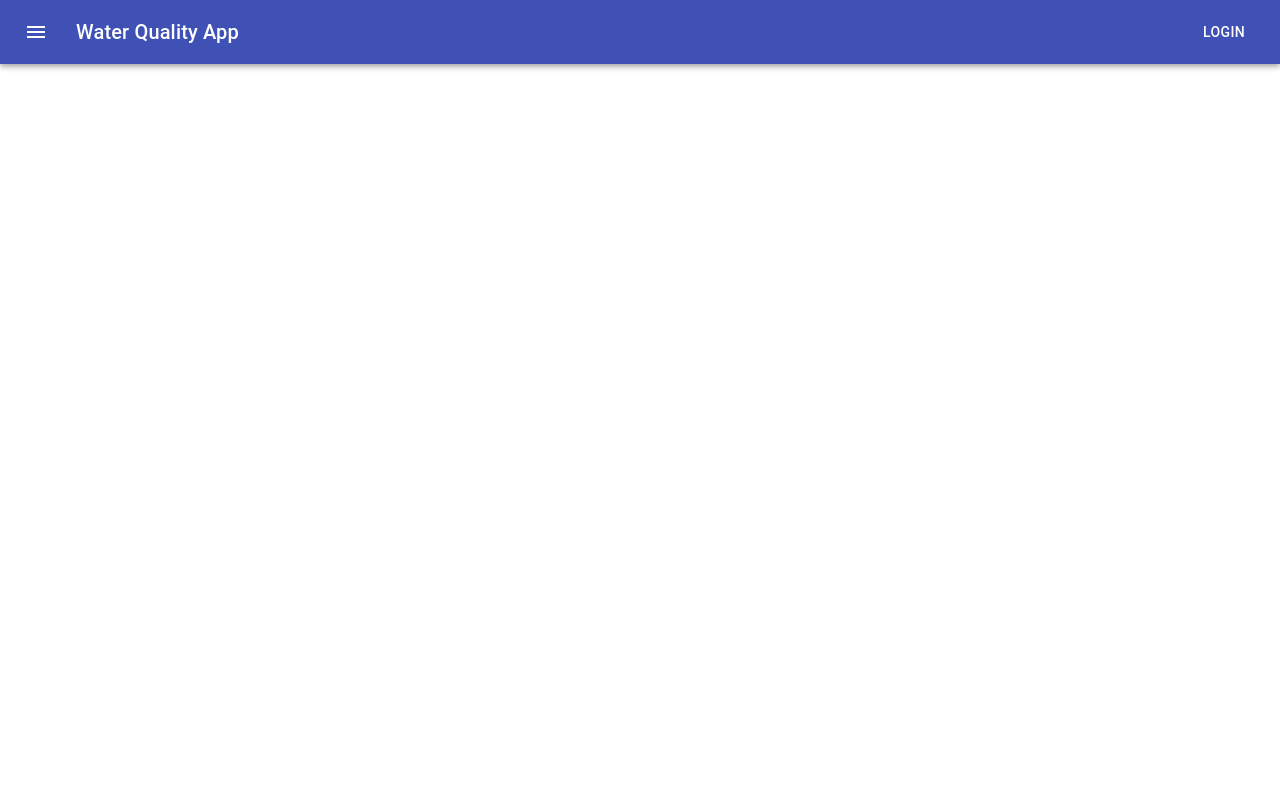
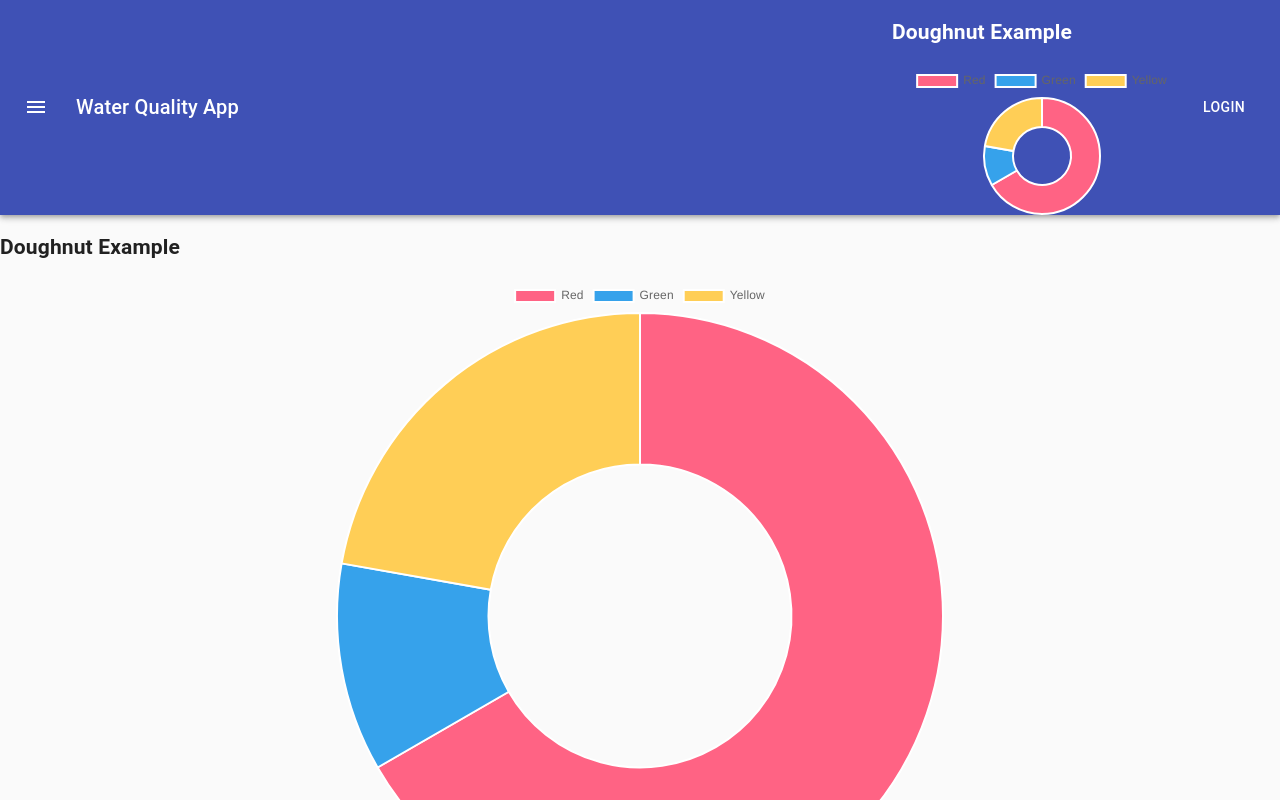
Before and after one commit to johnLeavell/water-frontend, a React (Create React App) app: page /login in a window 1280 px wide. Shown: the top 800 px of the page. Built offline with nearby package versions, Linux system fonts and the light colour scheme; no server answers.

Commit message:
testing chart.js

```diff
--- a/src/App.js
+++ b/src/App.js
@@ -1,12 +1,32 @@
 import React, { Component } from 'react';
-
 import './App.css';
 import { BrowserRouter as Router, Switch, Route, Link } from 'react-router-dom';
 import Login from './components/Login';
-import NavDrawer from './components/NavDrawer'
+import NavDrawer from './components/NavDrawer';
+import Dashboard from './components/dashboard/Dashboard';
 
 
 class App extends Component {
+  constructor(props){
+    super(props);
+    this.state = {
+      reports: [],
+    }
+  }
+  componentDidMount(){
+    this.fetchResults();
+  };
+
+  fetchResults(){
+    fetch('http://localhost:3000/results')
+    .then(resp => resp.json())
+    .then(data => {
+      this.setState({
+      reports: data
+      })
+    })
+  };
+
   render(){
     return (
       <>
@@ -25,8 +45,8 @@ class App extends Component {
           <div className="auth-wrapper">
             <div className="auth-inner">
               <Switch>
-                <Route exact path='/' component={Login} />
-                <Route path="/log-in" component={Login} />
+                <Route exact path='/' component={Dashboard} />
+                <Route path="/login" component={Login} />
               </Switch>
             </div>
           </div>
--- a/src/components/Login.js
+++ b/src/components/Login.js
@@ -92,7 +92,7 @@ export default function Login() {
             variant="contained"
             color="primary"
             className={classes.submit}
-            color="inherit"
+            // color="inherit"
           >
             Log In
           </Button>
--- a/src/components/NavDrawer.js
+++ b/src/components/NavDrawer.js
@@ -8,7 +8,7 @@ import IconButton from '@material-ui/core/IconButton';
 import MenuIcon from '@material-ui/icons/Menu';
 import Button from '@material-ui/core/Button';
 
-// import Login from './Login'
+import Login from './Login'
 
 const useStyles = makeStyles((theme) => ({
   root: {
@@ -36,6 +36,7 @@ function NavDrawer() {
           <Typography variant="h6" className={classes.title}>
             Water Quality App
           </Typography>
+          { Login ? <Dashboard /> : <Dashboard />}
           <Button color="inherit">Login</Button>
         </Toolbar>
       </AppBar>
--- a/src/components/dashboard/Dashboard.js
+++ b/src/components/dashboard/Dashboard.js
@@ -1,28 +1,37 @@
 import React, { Component } from 'react';
+import {Doughnut} from 'react-chartjs-2';
+
+const data = {
+	labels: [
+		'Red',
+		'Green',
+		'Yellow'
+	],
+	datasets: [{
+		data: [300, 50, 100],
+		backgroundColor: [
+		'#FF6384',
+		'#36A2EB',
+		'#FFCE56'
+		],
+		hoverBackgroundColor: [
+		'#FF6384',
+		'#36A2EB',
+		'#FFCE56'
+		]
+	}]
+};
 
 export default class Dashboard extends Component {
-  constructor(props){
-    super(props);
-    this.state = {
-      reports: [],
-    }
-  }
-  componentDidMount(){
-    this.fetchResults();
-  };
 
-  fetchResults(){
-    fetch('http://localhost:3000/results')
-    .then(resp => resp.json())
-    .then(data => this.setState({reports: data}));
-  };
+
 
   render() {
-
     return (
       <div>
-
+        <h2>Doughnut Example</h2>
+        <Doughnut data={data} />
       </div>
-    )
+    );
   }
 }
```
